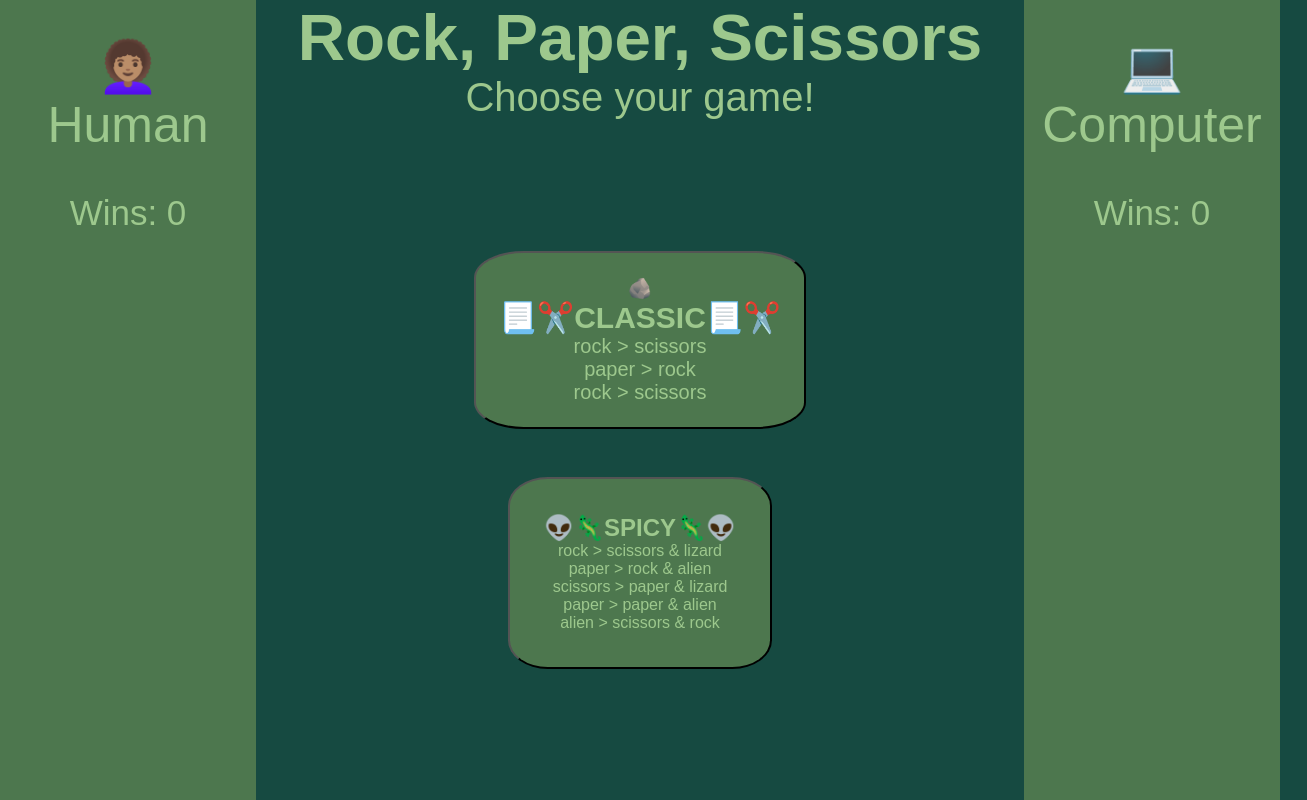
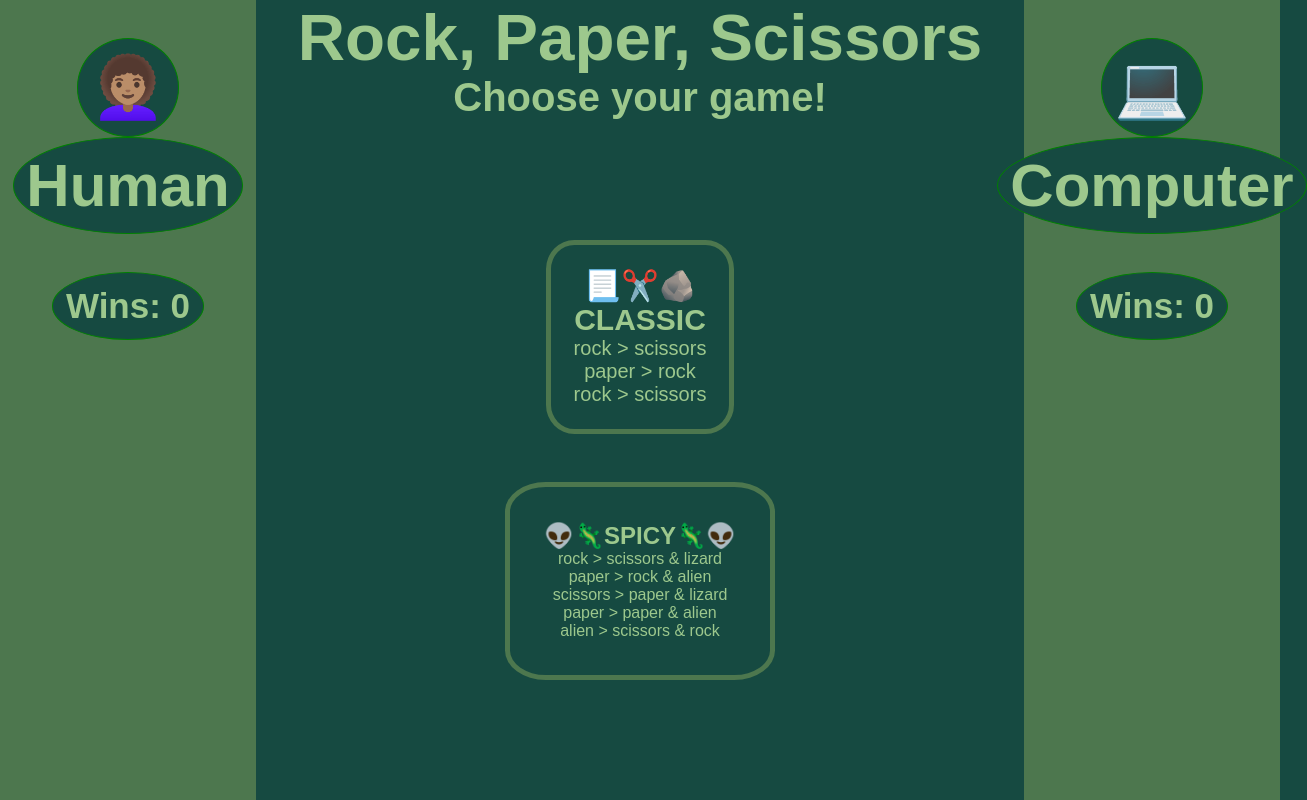
Before and after one commit to mendozalourdes/rockpaperscissors, a plain HTML site: page index.html in a window 1280 px wide. Shown: the whole page, 1307 px wide, since content can reach past the window. Drawn offline with Linux system fonts and the light colour scheme.

Commit message:
Edit CSS and HTML for accessibility

```diff
--- a/game.js
+++ b/game.js
@@ -1,7 +1,7 @@
 class Game {
   constructor(gameVersion, fighter, winner) {
-    this.humanPlayer = new Player('Human', '👩🏽‍🦱')
-    this.computerPlayer = new Player('Computer', '💻')
+    this.humanPlayer = new Player(name, '👩🏽‍🦱')
+    this.computerPlayer = new Player(name, '💻')
     this.gameVersion = gameVersion
     this.draw = false;
     this.humanFighter = fighter
--- a/index.html
+++ b/index.html
@@ -1,6 +1,5 @@
 <!DOCTYPE html>
-<html>
-
+<html lang="en" dir="ltr">
 <head>
   <meta charset="UTF-8">
   <link href="https://fonts.googleapis.com/css2?family=Playball&family=Playfair+Display&display=swap" rel="stylesheet">
@@ -11,15 +10,15 @@
 <body>
   <main class="main-page" id="mainPage">
     <section class="left-side-container" id="leftSideContainer">
-      <p class="human-emoji" id="humanEmoji">👩🏽‍🦱</p>
-      <p class="left-header" id="leftHeader">Human</p>
-      <p class="human-wins" id="humanWins">Wins: 0</p>
+      <h1 class="human-emoji" id="humanEmoji">👩🏽‍🦱</h1>
+      <h1 class="left-header" id="leftHeader">Human</h1>
+      <h1 class="human-wins" id="humanWins">Wins: 0</h1>
       <button class="change-game-button hidden" id="changeGameButton" value="change">Change Game?</button>
     </section>
     <section class="middle-section-container" id="middleContainer">
       <section class="header" id="header">
         <h1 class="game-name" id="gameName">Rock, Paper, Scissors</h1>
-        <p class="sub-heading" id="subHeading">Choose your game!</p>
+        <h2 class="sub-heading" id="subHeading">Choose your game!</h2>
       </section>
       <span class="space-provider hidden" id="spaceProvider"></span>
       <form class="choose-fighter-container hidden" id="chooseFighterContainer">
@@ -28,26 +27,26 @@
       </form>
       <section class="game-options-container" id="gameOptionsContainer">
         <button class="classic-game classic" id="classic">
-          <p id="classic">🪨</p>
-          <h2 class="classic-title classic " id="classic">📃✂️CLASSIC📃✂️</H1>
-            <p class="classic-rules classic" id="classic">rock > scissors </p>
-            <p class="classic-rules classic" id="classic">paper > rock </p>
-            <p class="classic-rules classic" id="classic">rock > scissors</p>
+          <h2 class="classic-emojis game-description classic" id="classicEmojis">📃✂️🪨</h2>
+          <h2 class="classic-title classic game-description" id="classic"> CLASSIC</h2>
+            <p class="classic-rules classic game-description" id="classic">rock > scissors </p>
+            <p class="classic-rules classic game-description" id="classic">paper > rock </p>
+            <p class="classic-rules classic game-description" id="classic">rock > scissors</p>
         </button>
         <button class="spicy-game spicy" id="spicy">
-          <h2 class="spicy-title spicy" id="spicy">👽🦎SPICY🦎👽</h2>
-          <p class="spicy-rules spicy" id="spicy">rock > scissors & lizard </p>
-          <p class="spicy-rules spicy" id="spicy">paper > rock & alien </p>
-          <p class="spicy-rules spicy" id="spicy">scissors > paper & lizard </p>
-          <p class="spicy-rules spicy" id="spicy">paper > paper & alien </p>
-          <p class="spicy-rules spicy" id="spicy">alien > scissors & rock </p>
+          <h2 class="spicy-title spicy game-description" id="spicy">👽🦎SPICY🦎👽</h2>
+          <p class="spicy-rules spicy game-description" id="spicy">rock > scissors & lizard </p>
+          <p class="spicy-rules spicy game-description" id="spicy">paper > rock & alien </p>
+          <p class="spicy-rules spicy game-description" id="spicy">scissors > paper & lizard </p>
+          <p class="spicy-rules spicy game-description" id="spicy">paper > paper & alien </p>
+          <p class="spicy-rules spicy game-description" id="spicy">alien > scissors & rock </p>
         </button>
       </section>
     </section>
     <section class="right-side-container" id="rightSideContainer">
-      <p class="computer-emoji" id="computerEmoji">💻</p>
-      <p class="right-header" id="rightHeader">Computer</p>
-      <p class="computer-wins" id="computerWins">Wins: 0</p>
+      <h1 class="computer-emoji" id="computerEmoji">💻</h1>
+      <h1 class="right-header" id="rightHeader">Computer</h1>
+      <h1 class="computer-wins" id="computerWins">Wins: 0</h1>
     </section>
   </main>
   <script src="./player.js"></script>
--- a/main.js
+++ b/main.js
@@ -1,10 +1,12 @@
 //---------------------Query Selectors---------------------//
 var changeGameButton = document.getElementById('changeGameButton');
-var chooseFighterContainer = document.getElementById('chooseFighterContainer')
+var chooseFighterContainer = document.getElementById('chooseFighterContainer');
+var computerHeader = document.getElementById('rightHeader');
 var computerWins = document.getElementById('computerWins');
 var fighterContainer = document.getElementById('fighterContainer');
 var gameOptions = document.getElementById('gameOptionsContainer');
-var humanWins = document.getElementById('humanWins')
+var humanHeader = document.getElementById('leftHeader');
+var humanWins = document.getElementById('humanWins');
 var spaceProvider = document.getElementById('spaceProvider');
 var subHeading = document.getElementById('subHeading');
 
@@ -21,6 +23,10 @@ changeGameButton.addEventListener('click', function() {
 
 // -------------------Event Handlers -----------------------//
 function presentPlayers() {
+  game1.humanPlayer.name = 'Human'
+  game1.computerPlayer.name = 'Computer'
+  humanHeader.innerText = game1.humanPlayer.name
+  computerHeader.innerText = game1.computerPlayer.name
   pullStoredWins();
 }
 
@@ -56,7 +62,7 @@ function showGameBoard() {
       fighterContainer.innerHTML += `
       <section class="playing-field ${game1.fighter[i].name}" id="playingField">
         <section class="${game1.fighter[i].name} fighter" id="${game1.fighter[i].id}">
-            <img class="${game1.fighter[i].name} fighter-image" src="${game1.fighter[i].src}" id="${game1.fighter[i].id}"/>
+            <img class="${game1.fighter[i].name} fighter-image" src="${game1.fighter[i].src}" id="${game1.fighter[i].id}" alt="fighter-option-image ${game1.fighter[i].name}"/>
         </section>
       </section>
         `
@@ -74,7 +80,7 @@ function showGameBoard() {
       fighterContainer.innerHTML += `
           <section class="playing-field ${game1.fighter[i].name}" id="playingField">
             <section class="${game1.fighter[i].name} fighter" id="${game1.fighter[i].id}">
-                <img class="${game1.fighter[i].name} fighter-image" src="${game1.fighter[i].src}" id="${game1.fighter[i].id}"/>
+                <img class="${game1.fighter[i].name} fighter-image" src="${game1.fighter[i].src}" id="${game1.fighter[i].id}" alt="fighter-option-image ${game1.fighter[i].name}"/>
             </section>
           </section>        `
     }
@@ -93,7 +99,7 @@ function displayFighters() {
     chooseFighterContainer.innerHTML += `
   <section class="playing-field ${game1.board[i]}" id="playingField">
   <section class="${game1.board[i]} fighter" id="${game1.board[i]}">
-      <img class="${game1.board[i]} fighter-image chosen-fighter" src="assets/happy-${game1.board[i]}.png" id="${game1.board[i]}"/>
+      <img class="${game1.board[i]} fighter-image chosen-fighter" src="assets/happy-${game1.board[i]}.png" id="${game1.board[i]}" alt="-chosen-fighter-image ${game1.fighter[i].name}"/>
   </section>
   </section>
   `
@@ -113,7 +119,7 @@ function continueGame() {
 
 function resetAll() {
   game1.resetGame();
-  window.setTimeout(returnGameBoard, 1000);
+  window.setTimeout(returnGameBoard, 1500);
 }
 
 function returnGameBoard() {
@@ -140,11 +146,11 @@ function displayWins() {
 
 function updateWinner() {
   if (game1.humanFighter === game1.winner) {
-    subHeading.innerText = `${game1.humanPlayer.token}The ${game1.humanPlayer.name} won this round!${game1.humanPlayer.token}`
+    subHeading.innerText = `${game1.humanPlayer.token}The ${game1.humanPlayer.name}!${game1.humanPlayer.token}`
   } else if (game1.computerFighter === game1.winner) {
-    subHeading.innerText = `${game1.computerPlayer.token}The ${game1.computerPlayer.name} won this round!${game1.computerPlayer.token}`
+    subHeading.innerText = `${game1.computerPlayer.token}The ${game1.computerPlayer.name}!${game1.computerPlayer.token}`
   } else if (game1.draw === true) {
-    subHeading.innerText = `🥺🥺It's a tie!!🥺🥺`
+    subHeading.innerText = `🥺🥺Nobody! It's a tie!!🥺🥺`
   }
   displayWins();
 }
--- a/styles.css
+++ b/styles.css
@@ -26,7 +26,19 @@ main {
   background-color: #4D774E;
   align-items: center;
   width: 20vw;
-  font-size: 50px;
+  font-size: 40px;
+}
+
+.left-header,
+.right-header,
+.human-emoji,
+.computer-emoji,
+.human-wins,
+.computer-wins {
+  border: 1px green solid;
+  background-color: #164A41;
+  border-radius: 50%;
+  padding: 5%;
 }
 
 .human-wins,
@@ -70,7 +82,6 @@ main {
 }
 
 .classic-game {
-  background-color: #4D774E;
   margin-bottom: 3rem;
   padding: 3%;
   cursor: pointer;
@@ -79,12 +90,18 @@ main {
 }
 
 .spicy-game {
-  background-color: #4D774E;
   padding: 4.5%;
   cursor: pointer;
   border-radius: 15%;
   font-size: 16px;
 }
+
+.classic-game,
+.spicy-game {
+  background-color: #164A41;
+  border: 5px solid  #4D774E;
+}
+
 
 .spicy-game:hover,
 .classic-game:hover {
@@ -95,12 +112,16 @@ main {
 .choose-fighter-container {
   display: flex;
   flex-direction: row;
+  /* background-color: #4D774E; */
 }
 
 .fighter-image {
   cursor: pointer;
   width: 70%;
-  margin-left: 15%;
+  margin-left: 10%;
+  background-color: #4D774E;
+  border-radius: 20%;
+  padding: 5%;
 }
 
 .chosen-fighter {
```
Also changed, not shown: player.js (+4 -4 lines).
